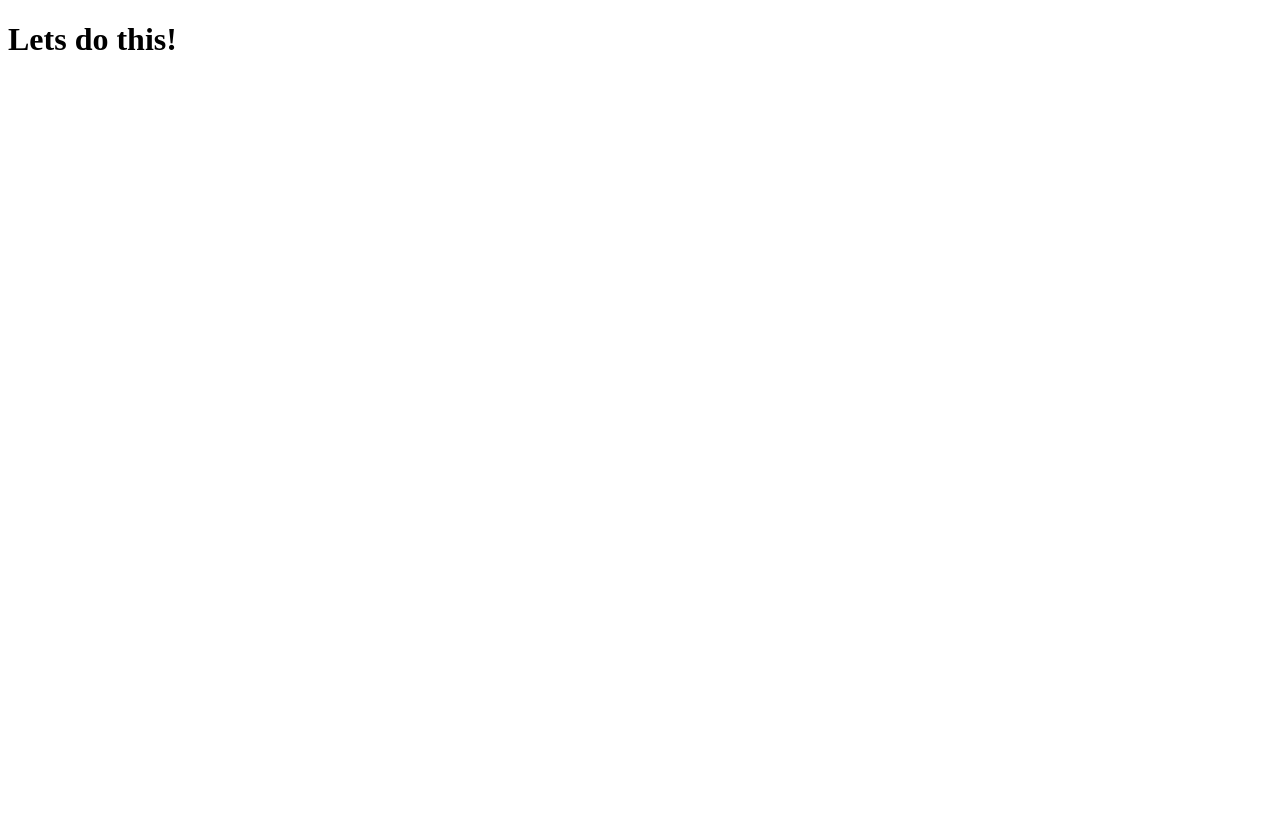
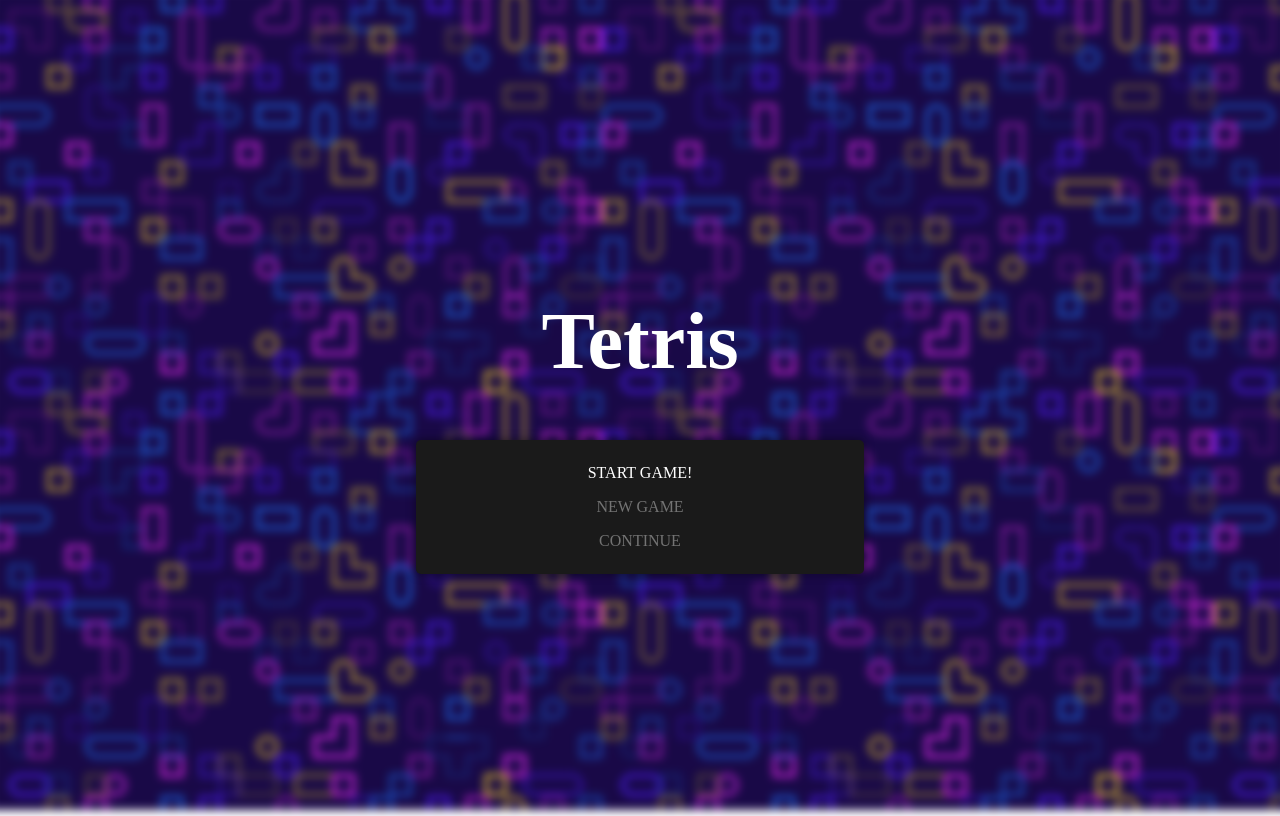
Before and after one commit to zahidala/make-your-game, a plain HTML site: page index.html in a window 1280 px wide. Drawn offline with Linux system fonts and the light colour scheme.

Commit message:
initial design for tetris

```diff
--- a/index.html
+++ b/index.html
@@ -7,6 +7,18 @@
 		<title>Tetris</title>
 	</head>
 	<body>
-		<h1>Lets do this!</h1>
+		<div class="background-image"></div>
+
+		<div class="main-menu-container">
+			<h1 class="heading">Tetris</h1>
+
+			<div class="main-menu-options">
+				<span class="sub-heading">START GAME!</span>
+
+				<span class="main-menu-option" id="new-game">NEW GAME</span>
+				<span class="main-menu-option" id="continue-game">CONTINUE</span>
+			</div>
+		</div>
 	</body>
 </html>
+<script type="module" src="/static/scripts/index.js"></script>
--- a/static/scripts/index.js
+++ b/static/scripts/index.js
@@ -0,0 +1,3 @@
+import { mainMenu } from "./main-menu.js";
+
+mainMenu();
--- /dev/null
+++ b/static/scripts/main-menu.js
@@ -0,0 +1,21 @@
+export function mainMenu() {
+	const newGame = () => {
+		const newGameButton = document.getElementById("new-game");
+
+		newGameButton.addEventListener("click", () => {
+			document.querySelector(".main-menu-container").style.display = "none";
+		});
+	};
+
+	newGame();
+
+	const continueGame = () => {
+		const continueGameButton = document.getElementById("continue-game");
+
+		continueGameButton.addEventListener("click", () => {
+			document.querySelector(".main-menu-container").style.display = "none";
+		});
+	};
+
+	continueGame();
+}
--- a/static/stylesheets/style.css
+++ b/static/stylesheets/style.css
@@ -1,3 +1,73 @@
-body {
-  background-image: url("/static/assets//images/background.jpg");
+html {
+  margin: 0;
+  padding: 0;
+  scroll-behavior: smooth;
+  box-sizing: border-box;
+  overflow: hidden;
 }
+
+.background-image {
+  position: absolute;
+  left: -10px;
+  top: -10px;
+  background-image: url("/static/assets/images/background.jpg");
+  width: calc(100% + 20px);
+  height: calc(100% + 20px);
+  -webkit-filter: blur(5px);
+  -moz-filter: blur(5px);
+  -o-filter: blur(5px);
+  -ms-filter: blur(5px);
+  filter: blur(5px);
+  z-index: -1;
+}
+
+
+.main-menu-container {
+  display: flex;
+  flex-direction: column;
+  align-items: center;
+  justify-content: center;
+  height: 100vh;
+}
+
+.main-menu-container h1 {
+  color: white;
+  font-size: 5rem;
+}
+
+.main-menu-options {
+  display: flex;
+  flex-direction: column;
+  align-items: center;
+  justify-content: center;
+  gap: 1rem;
+  width: 400px;
+  padding: 1.5rem;
+  color: white;
+  background-color: #1A1A1A;
+  border-radius: 5px;
+  box-shadow: 0 0 10px 0 rgba(0, 0, 0, 0.5);
+}
+
+.main-menu-option {
+  color: #737373;
+  cursor: pointer;
+  position: relative;
+}
+
+.main-menu-option::before {
+  content: ">> ";
+  color: transparent;
+  position: absolute;
+  left: -25px;
+  transition: color 0.3s;
+}
+
+.main-menu-option:hover {
+  color: #FEBD59;
+  transition: color 0.3s;
+}
+
+.main-menu-option:hover::before {
+  color: #FEBD59;
+}
```
